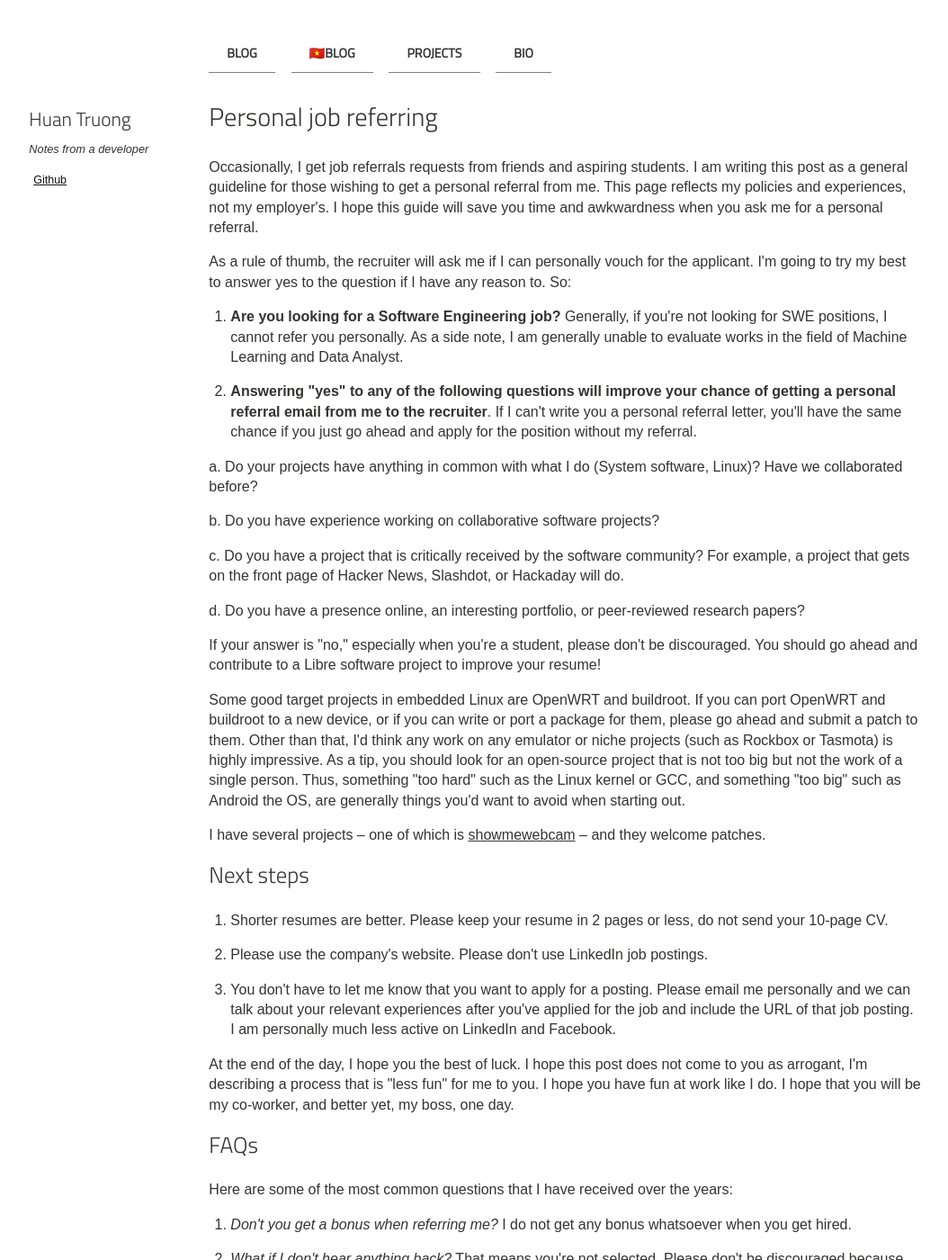
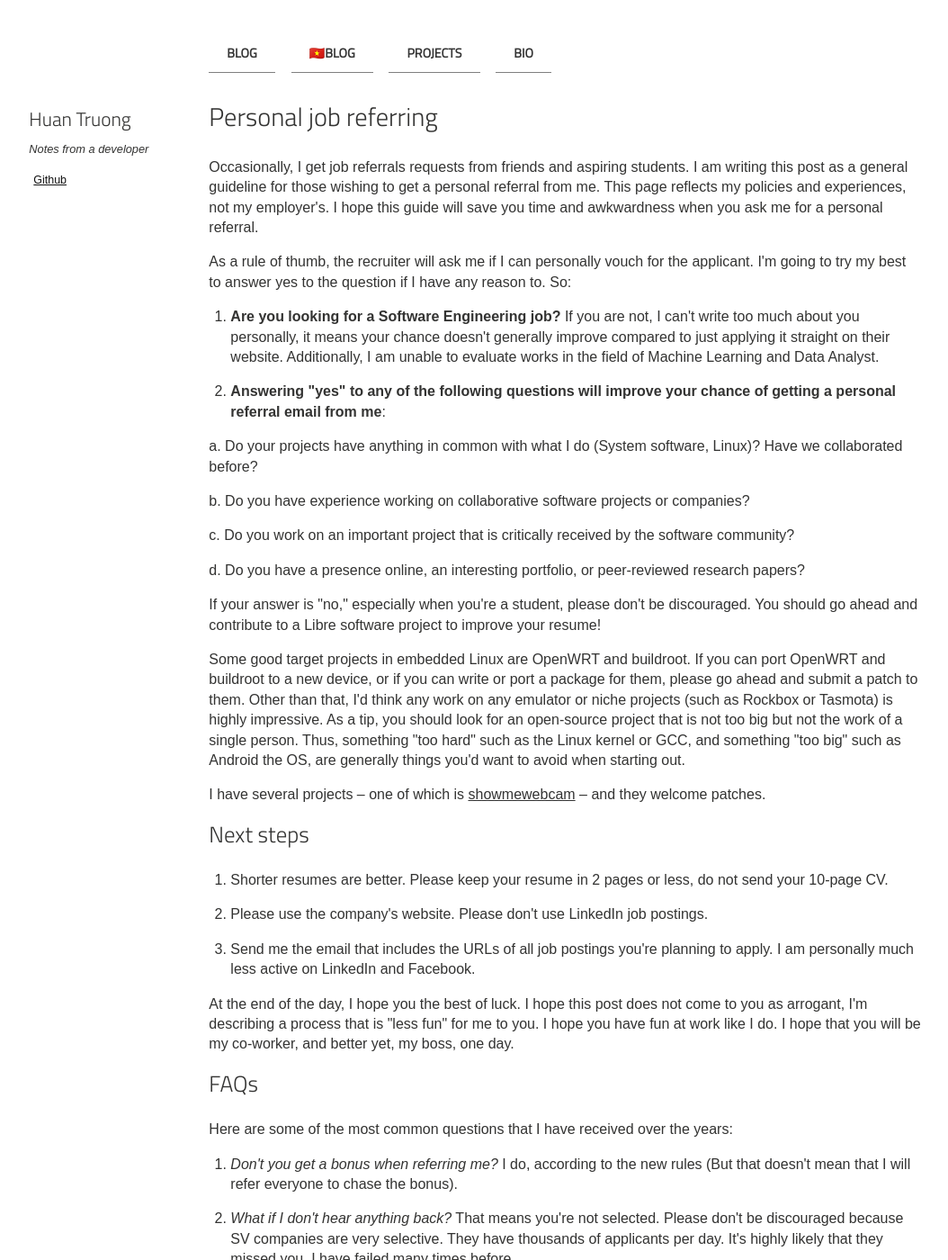
Before and after one commit to htruong/htruong.github.io, a Jekyll site: the page built from refer.md, in a window 1280 px wide and 1400 px high. Shown: the whole window at 90% size, without its empty margins (116-1170 px from the left). Built offline with Jekyll 4.4.1, drawn with Linux system fonts in a browser that asks for light colours; some of the changed text lies outside the part shown.

Commit message:
Update refer.md

```diff
--- a/refer.md
+++ b/refer.md
@@ -10,15 +10,15 @@ Occasionally, I get job referrals requests from friends and aspiring students. I
 
 As a rule of thumb, the recruiter will ask me if I can personally vouch for the applicant. I'm going to try my best to answer yes to the question if I have any reason to. So:
 
-1. **Are you looking for a Software Engineering job?** Generally, if you're not looking for SWE positions, I cannot refer you personally. As a side note, I am generally unable to evaluate works in the field of Machine Learning and Data Analyst.
+1. **Are you looking for a Software Engineering job?** If you are not, I can't write too much about you personally, it means your chance doesn't generally improve compared to just applying it straight on their website. Additionally, I am unable to evaluate works in the field of Machine Learning and Data Analyst.
 
-2. **Answering "yes" to any of the following questions will improve your chance of getting a personal referral email from me to the recruiter**. If I can't write you a personal referral letter, you'll have the same chance if you just go ahead and apply for the position without my referral.
+2. **Answering "yes" to any of the following questions will improve your chance of getting a personal referral email from me**:
 
 a. Do your projects have anything in common with what I do (System software, Linux)? Have we collaborated before?
 
-b. Do you have experience working on collaborative software projects?
+b. Do you have experience working on collaborative software projects or companies?
 
-c. Do you have a project that is critically received by the software community? For example, a project that gets on the front page of Hacker News, Slashdot, or Hackaday will do.
+c. Do you work on an important project that is critically received by the software community?
 
 d. Do you have a presence online, an interesting portfolio, or peer-reviewed research papers?
 
@@ -35,7 +35,7 @@ Next steps
 
 2. Please use the company's website. Please don't use LinkedIn job postings.
 
-3. You don't have to let me know that you want to apply for a posting. Please email me personally and we can talk about your relevant experiences after you've applied for the job and include the URL of that job posting. I am personally much less active on LinkedIn and Facebook.
+3. Send me the email that includes the URLs of all job postings you're planning to apply. I am personally much less active on LinkedIn and Facebook.
 
 At the end of the day, I hope you the best of luck. I hope this post does not come to you as arrogant, I'm describing a process that is "less fun" for me to you. I hope you have fun at work like I do. I hope that you will be my co-worker, and better yet, my boss, one day.
 
@@ -44,7 +44,7 @@ FAQs
 
 Here are some of the most common questions that I have received over the years:
 
-1. *Don't you get a bonus when referring me?* I do not get any bonus whatsoever when you get hired.
+1. *Don't you get a bonus when referring me?* I do, according to the new rules (But that doesn't mean that I will refer everyone to chase the bonus).
 
 2. *What if I don't hear anything back?* That means you're not selected. Please don't be discouraged because SV companies are very selective. They have thousands of applicants per day. It's highly likely that they missed you. I have failed many times before.
 
@@ -54,6 +54,6 @@ Here are some of the most common questions that I have received over the years:
 
 Here are some of the more awkward questions, but I think worth mentioning:
 
-1. *I am a Ph.D. student/Postdoc. I am not going to pursue academia.* There are no problems with that. However, you have to be willing to accept that you'll do something different and you will do the job that your employer wants you to do. It's unlikely you'll be hired to continue your doctoral research.
+1. *I am a Ph.D. student/Postdoc. I am not going to pursue academia. Is it a problem?* There are no problems with that. However, you have to be willing to accept that you'll do something different and you will do the job that your employer wants you to do. I don't know about ML/AI, but for general Engineering positions, it's unlikely you'll be hired to continue your doctoral research.
 
 2. *I am working on X, a highly valuable technology. Please let me know how to approach your boss/CEO.* I have no expertise to tell whether your claims are credible. I am a software engineer and not a manager. Please find another way to contact the person.
```
